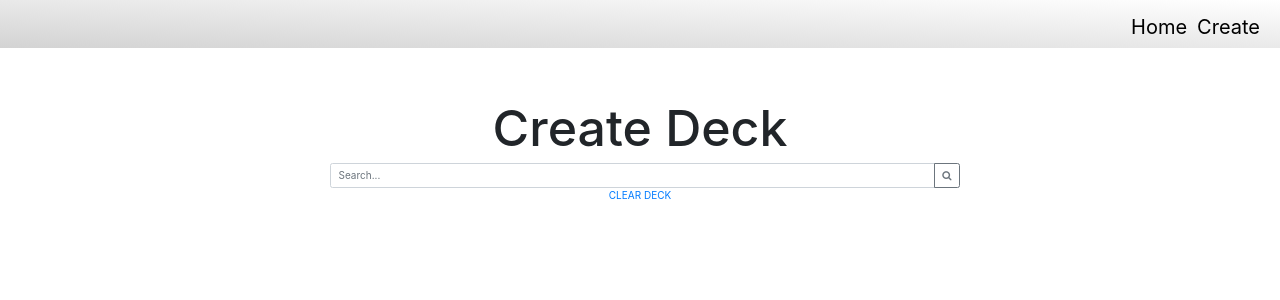
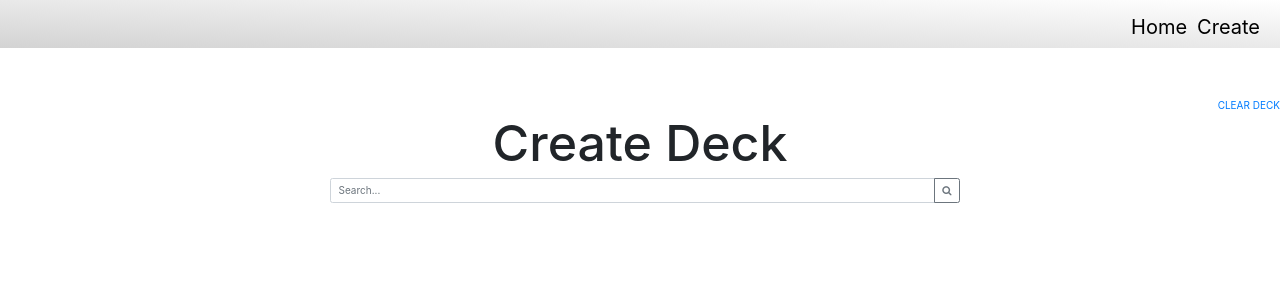
Before and after one commit to alexha415/edhblocks, a React (Create React App) app: page /create in a window 1280 px wide. Shown: the top 300 px of the page. Built offline with nearby package versions, Linux system fonts and the light colour scheme.

Commit message:
displays deck

```diff
--- a/src/App.css
+++ b/src/App.css
@@ -99,3 +99,7 @@ li.nav-bar-item{
     opacity: 1;
   }
 }
+
+.decklist{
+  align-self: flex-end;
+}
--- a/src/components/deck/DeckList.js
+++ b/src/components/deck/DeckList.js
@@ -10,7 +10,10 @@ const DeckList = ({deck:{deckList}, clearDeck}) => {
     clearDeck();
   }
   return (
-    <div>
+    <div className = 'decklist'>
+      {deckList.map(card => (
+        <div>{card.name}</div>
+      ))}
       <a href="#" onClick={onClick}>
         CLEAR DECK
       </a>
--- a/src/components/pages/Create.js
+++ b/src/components/pages/Create.js
@@ -5,12 +5,12 @@ import DeckList from '../deck/DeckList';
 const Create = () => {
   return (
     <div className="flex-container-col create">
+    <DeckList/>
     <h4 className='create-title'>Create Deck</h4>
       <div className='search-bar'>
         <Searchbar className='search-bar'/>
       </div>
       <CardList/>
-      <DeckList/>
     </div>
   )
 }
```
